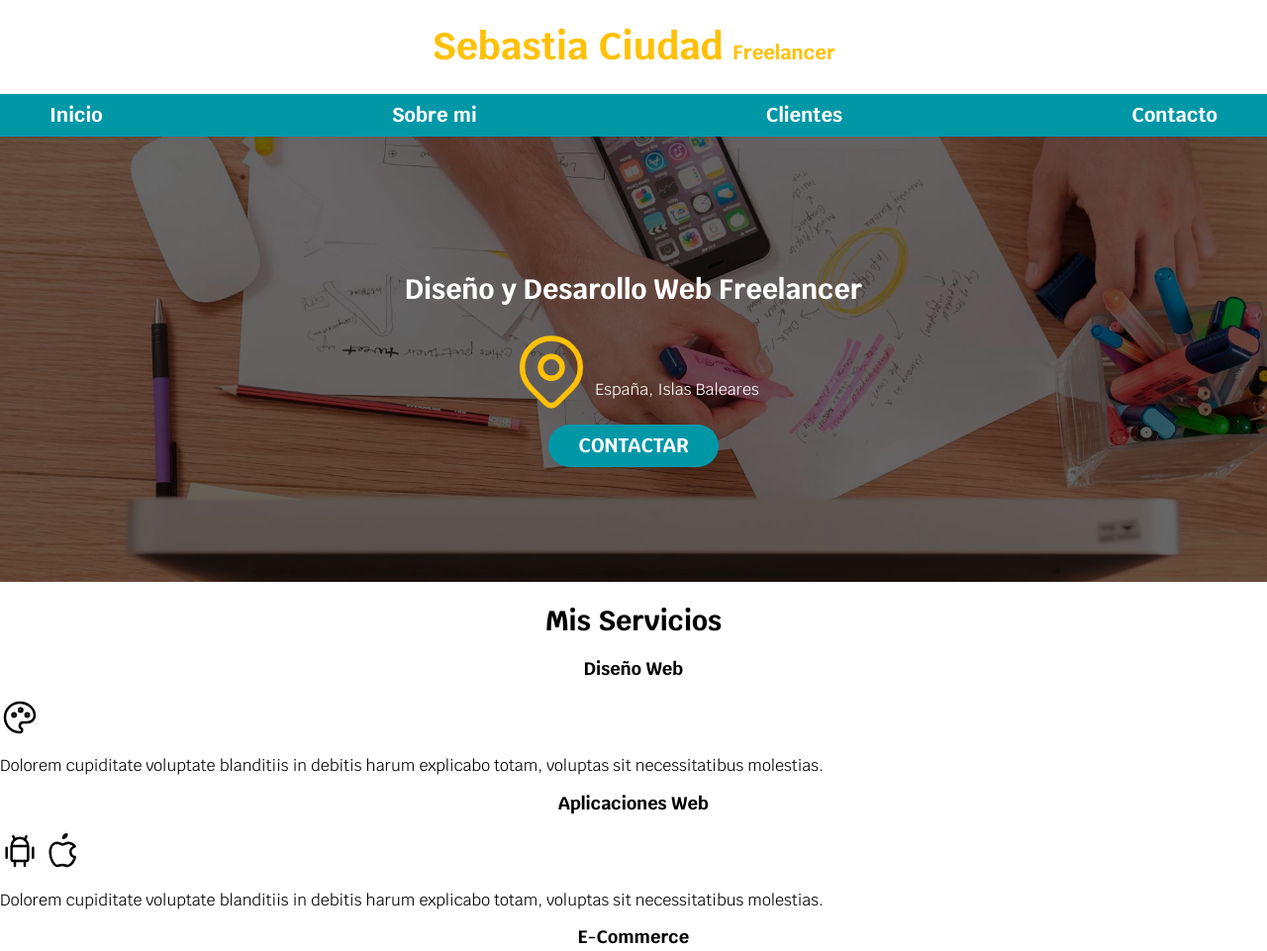
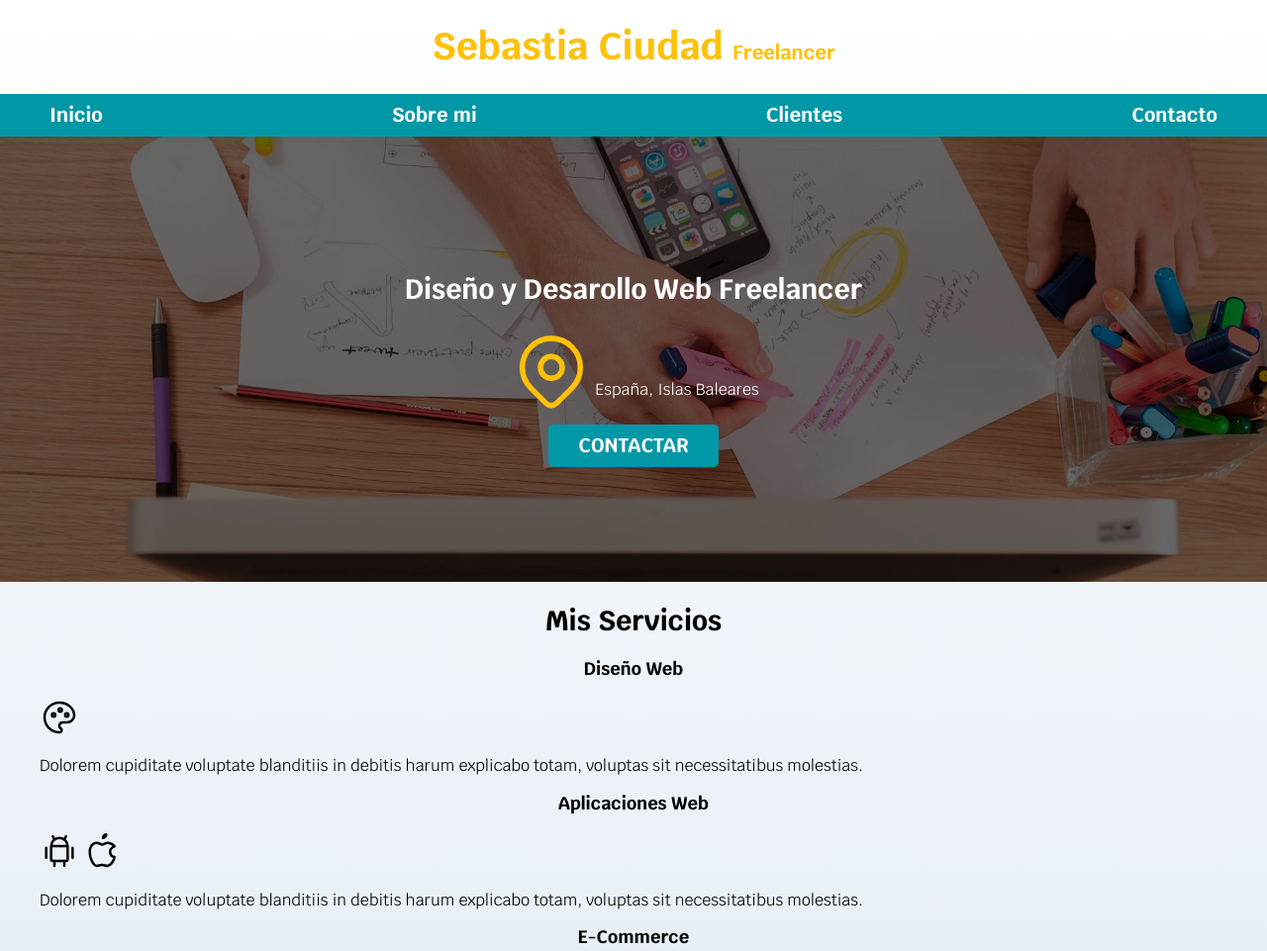
Before and after one commit to SebastiaCiudadB/ProyectoWeb_Freelancer_Inicio, a plain HTML site: page freelancer_inicio/freelancer_inicio/index.html in a window 1280 px wide. Shown: the top 961 px of the page at 99% size. Drawn offline with Linux system fonts and the light colour scheme.

Commit message:
Wroking on main.
- Gradient on the background
- Add class "contenedor" in to main

```diff
--- a/freelancer_inicio/freelancer_inicio/css/styles.css
+++ b/freelancer_inicio/freelancer_inicio/css/styles.css
@@ -4,6 +4,7 @@
     --primario: #FFC107;
     --secundario: #0097A7;
     --gris: #757575;
+    --grisClaro: #DFE9F3;
 }
 
 html {
@@ -32,6 +33,14 @@ html {
 body{
     font-size: 16px;
     font-family: "Krub", sans-serif;
+
+    /*hacemos un degradado en el fonodo de nuestra web.
+    Los atributos de la funcion linear-gradient son:
+        1- Direccion.
+        2- Color por el que empezamos
+        3- Color en el que acabamos
+    Los porcentajes en el atributo 2 y 3, son la altura o la que van a tener que llegar al color.*/
+    background-image: linear-gradient(to top, var(--grisClaro) 0%, var(--blanco) 100%);
 }
 
 /*Con las dos lineas de arriba conseguimos una proporcion de 1rem = 10px*/
@@ -79,9 +88,9 @@ h3{
     text-transform: uppercase;
     font-weight: 700;
 
-    border-radius: 5rem;
+    border-radius: .5rem;
 
-    width: 90%;
+    width: 70%;
     text-align: center;
 }
 
--- a/freelancer_inicio/freelancer_inicio/index.html
+++ b/freelancer_inicio/freelancer_inicio/index.html
@@ -9,6 +9,9 @@
     <link rel="preload" href="css/styles.css" as="style">
     <link href="css/styles.css" rel="stylesheet">
 </head>
+
+<!-- Asi se comenta codigo en html -->
+
 <body>
     <header>
         <h1 class="titulo">Sebastia Ciudad <span>Freelancer</span></h1>
@@ -40,7 +43,7 @@
         </div>
     </section>
 
-    <main>
+    <main class="contenedor">
         <h2>Mis Servicios</h2>
 
         <section>
```
